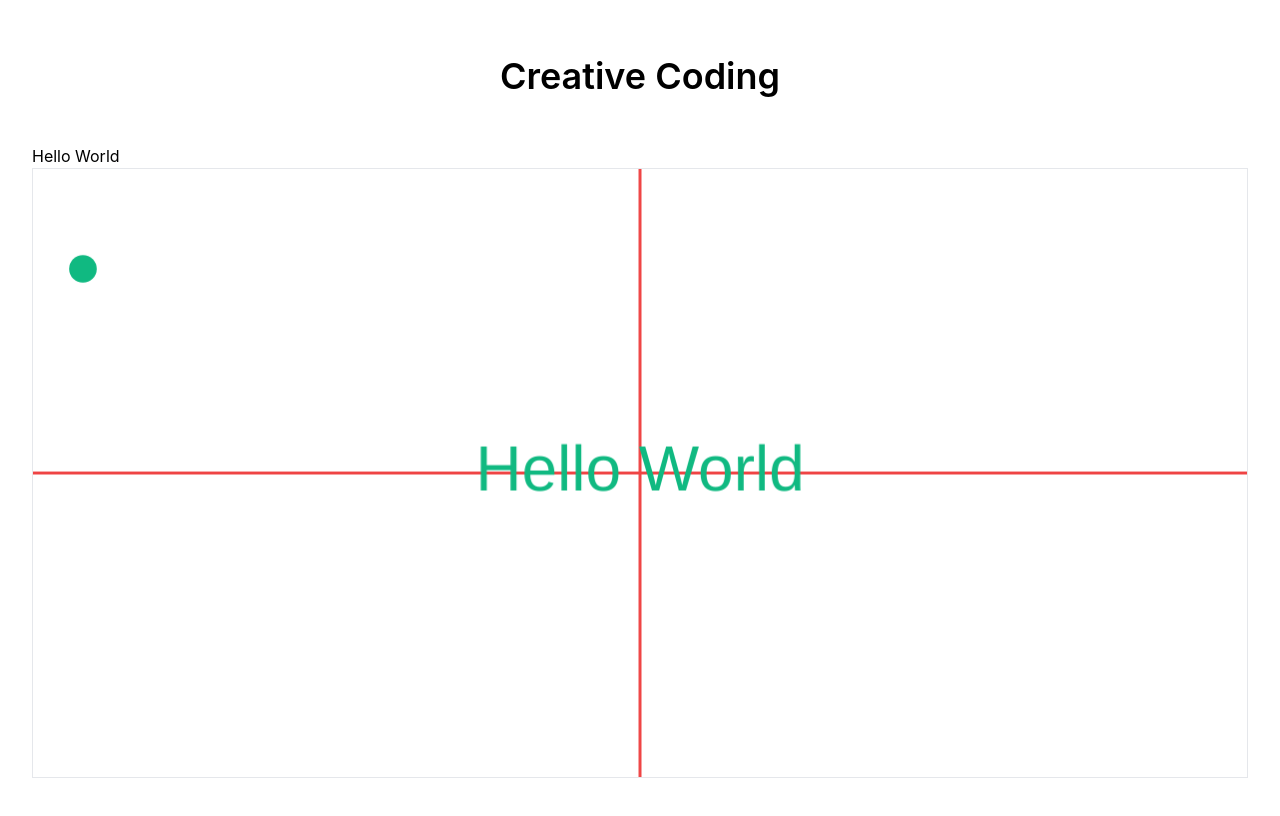
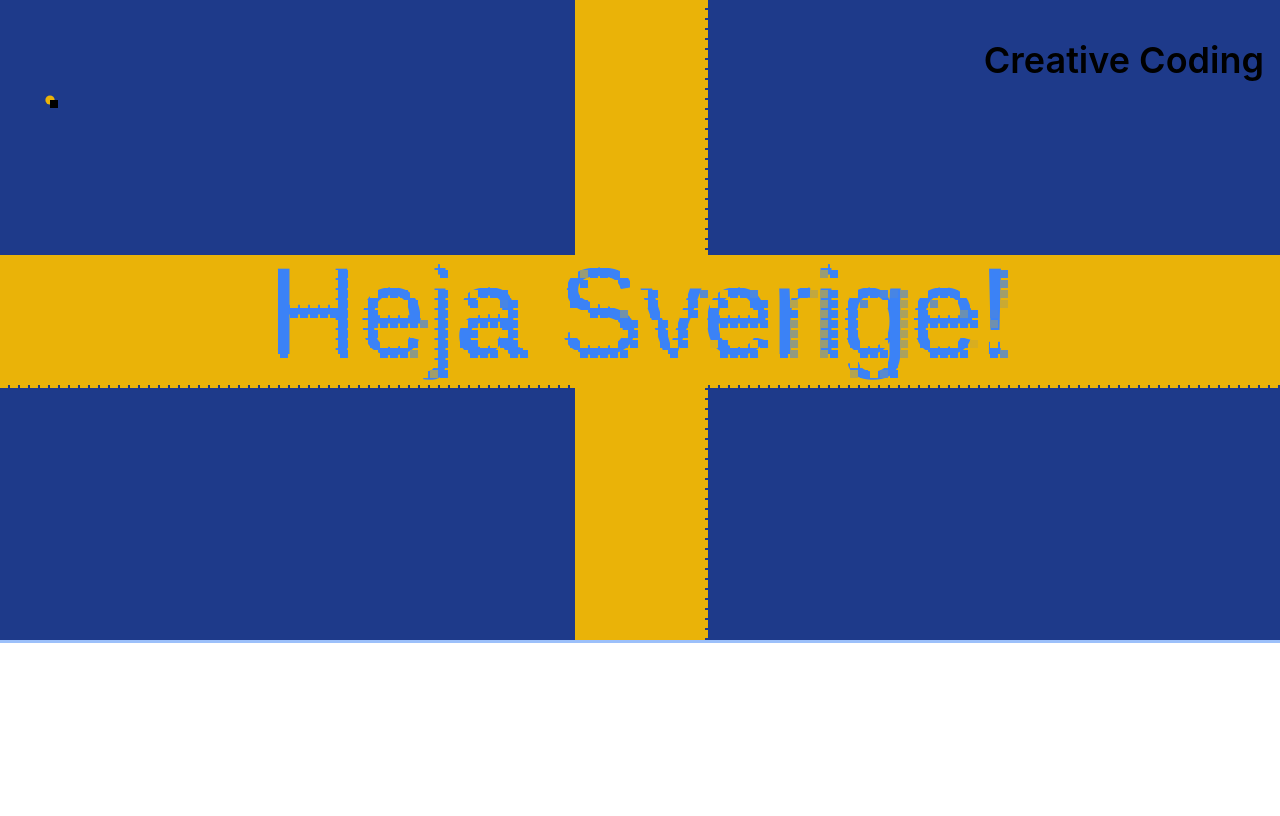
Before and after one commit to oskery/creative-coding, a Next.js app: page / in a window 1280 px wide. Shown: the top 816 px of the page. Built offline with nearby package versions, Linux system fonts and the light colour scheme.

Commit message:
Added functionality, refactoring

```diff
--- a/components/organisms/Canvas.tsx
+++ b/components/molecules/Canvas.tsx
@@ -11,7 +11,7 @@ const Canvas = forwardRef<HTMLCanvasElement, Props>((props, ref) => {
     <canvas
       {...props}
       ref={ref}
-      className={clsx(props?.className, "h-full w-full border")}
+      className={clsx(props?.className, "h-full w-full")}
     />
   );
 });
--- a/components/molecules/index.tsx
+++ b/components/molecules/index.tsx
@@ -1 +1,2 @@
 export * from "./Card";
+export * from "./Canvas";
--- /dev/null
+++ b/components/organisms/Sverige.tsx
@@ -0,0 +1,76 @@
+import Head from "next/head";
+import { Canvas, Card, H1 } from "../";
+import { useCanvas } from "../../hooks";
+import { useState, useEffect } from "react";
+import colors from "tailwindcss/colors";
+
+export function Sverige() {
+  const [text, setText] = useState("Heja Sverige!");
+  const [snapshot, setSnapshot] = useState<ImageData>();
+
+  useEffect(() => {
+    console.log(snapshot);
+  }, [snapshot]);
+
+  function drawCircle(ctx: CanvasRenderingContext2D, frameCount: number) {
+    ctx.clearRect(0, 0, ctx.canvas.width, ctx.canvas.height);
+
+    ctx.beginPath();
+    ctx.arc(50, 100, 140 * Math.sin(frameCount * 0.05) ** 2, 0, 2 * Math.PI);
+    ctx.fill();
+  }
+
+  function drawText(ctx: CanvasRenderingContext2D, frameCount: number) {
+    ctx.font = "124px Helvetica";
+    ctx.textAlign = "center";
+    ctx.textBaseline = "middle";
+    ctx.fillStyle = colors.blue[500];
+
+    ctx.fillText(text, ctx.canvas.width / 2, ctx.canvas.height / 2);
+  }
+
+  function drawLine(ctx: CanvasRenderingContext2D, frameCount: number) {
+    ctx.lineWidth = 130;
+    ctx.strokeStyle = colors.yellow[500];
+    ctx.beginPath();
+    ctx.moveTo(ctx.canvas.width / 2, 0);
+    ctx.lineTo(ctx.canvas.width / 2, ctx.canvas.height);
+    ctx.stroke();
+
+    ctx.beginPath();
+    ctx.moveTo(0, ctx.canvas.height / 2);
+    ctx.lineTo(ctx.canvas.width, ctx.canvas.height / 2);
+    ctx.stroke();
+  }
+
+  function pixelate(ctx: CanvasRenderingContext2D, frameCount: number) {
+    if (!snapshot) return;
+
+    const gap = 10;
+    const w = gap * 0.8;
+    const h = gap * 0.8;
+    for (let y = 0; y < ctx.canvas.height; y += gap) {
+      for (let x = 0; x < ctx.canvas.width; x += gap) {
+        const i = (y * ctx.canvas.width + x) * 4;
+        const alpha = snapshot.data[i + 3];
+        if (alpha > 0) {
+          const [r, g, b] = [
+            snapshot.data[i],
+            snapshot.data[i + 1],
+            snapshot.data[i + 2],
+          ];
+          ctx.fillStyle = `rgb(${r}, ${g}, ${b})`;
+          ctx.fillRect(x, y, w, h);
+        }
+      }
+    }
+  }
+
+  const canvasRef = useCanvas(
+    [drawCircle, drawLine, drawText, pixelate],
+    (ctx) =>
+      setSnapshot(ctx.getImageData(0, 0, ctx.canvas.width, ctx.canvas.height))
+  );
+
+  return <Canvas ref={canvasRef} className="bg-blue-900 ring" />;
+}
--- a/components/organisms/index.tsx
+++ b/components/organisms/index.tsx
@@ -1 +1 @@
-export * from "./Canvas";
+export * from "./Sverige";
--- a/hooks/useCanvas.ts
+++ b/hooks/useCanvas.ts
@@ -1,8 +1,11 @@
 import { useRef, useEffect } from "react";
-import colors from "tailwindcss/colors";
 
 type DrawFunction = (ctx: CanvasRenderingContext2D, frameCount: number) => void;
-export function useCanvas(drawFunctions: DrawFunction[]) {
+type SnapshotFunction = (ctx: CanvasRenderingContext2D) => void;
+export function useCanvas(
+  drawFunctions: DrawFunction[],
+  snapshotFunction: SnapshotFunction
+) {
   const canvasRef = useRef<HTMLCanvasElement>(null);
 
   useEffect(() => {
@@ -19,22 +22,25 @@ export function useCanvas(drawFunctions: DrawFunction[]) {
       frameCount++;
 
       if (ctx) {
-        ctx.clearRect(0, 0, ctx.canvas.width, ctx.canvas.height);
-        ctx.fillStyle = colors.emerald[500];
         ctx.lineCap = "round";
-        ctx.font = "64px Helvetica";
-        ctx.lineWidth = 3;
-        ctx.strokeStyle = colors.red[500];
         drawFunctions.map((draw) => draw(ctx, frameCount));
       }
       animationFrameId = window.requestAnimationFrame(render);
     };
     render();
 
+    // if (frameCount === 1) snapshotFunction(ctx);
+
     return () => {
       window.cancelAnimationFrame(animationFrameId);
     };
-  }, [drawFunctions]);
+  }, [drawFunctions, snapshotFunction]);
+
+  useEffect(() => {
+    const canvas = canvasRef?.current;
+    const ctx = canvas?.getContext("2d");
+    if (ctx) snapshotFunction(ctx);
+  }, []);
 
   return canvasRef;
 }
--- a/pages/index.tsx
+++ b/pages/index.tsx
@@ -1,37 +1,7 @@
 import Head from "next/head";
-import { Canvas, Card, H1 } from "../components";
-import { useCanvas } from "../hooks";
-import { useState } from "react";
+import { H1, Sverige } from "../components";
 
 export default function Home() {
-  const [text, setText] = useState("Hello World");
-
-  function drawCircle(ctx: CanvasRenderingContext2D, frameCount: number) {
-    ctx.beginPath();
-    ctx.arc(50, 100, 20 * Math.sin(frameCount * 0.05) ** 2, 0, 2 * Math.PI);
-    ctx.fill();
-  }
-
-  function drawText(ctx: CanvasRenderingContext2D, frameCount: number) {
-    ctx.textAlign = "center";
-    ctx.textBaseline = "middle";
-    ctx.fillText(text, ctx.canvas.width / 2, ctx.canvas.height / 2);
-  }
-
-  function drawLine(ctx: CanvasRenderingContext2D, frameCount: number) {
-    ctx.beginPath();
-    ctx.moveTo(ctx.canvas.width / 2, 0);
-    ctx.lineTo(ctx.canvas.width / 2, ctx.canvas.height);
-    ctx.stroke();
-
-    ctx.beginPath();
-    ctx.moveTo(0, ctx.canvas.height / 2);
-    ctx.lineTo(ctx.canvas.width, ctx.canvas.height / 2);
-    ctx.stroke();
-  }
-
-  const canvasRef = useCanvas([drawCircle, drawLine, drawText]);
-
   return (
     <>
       <Head>
@@ -40,10 +10,9 @@ export default function Home() {
         <link rel="icon" href="/favicon.ico" />
       </Head>
 
-      <H1 className="text-center">Creative Coding</H1>
-      <input value={text} onChange={(e) => setText(e.target.value)} />
-      <div className="grid">
-        <Canvas ref={canvasRef} />
+      <H1 className="text-center fixed right-4 top-4">Creative Coding</H1>
+      <div className="grid grid-rows-3">
+        <Sverige />
       </div>
     </>
   );
--- a/styles/globals.css
+++ b/styles/globals.css
@@ -18,8 +18,6 @@ body,
 
 #__next {
   display: grid;
-  padding: 2rem;
-  grid-template-rows: auto 1fr;
 }
 
 a {
```
